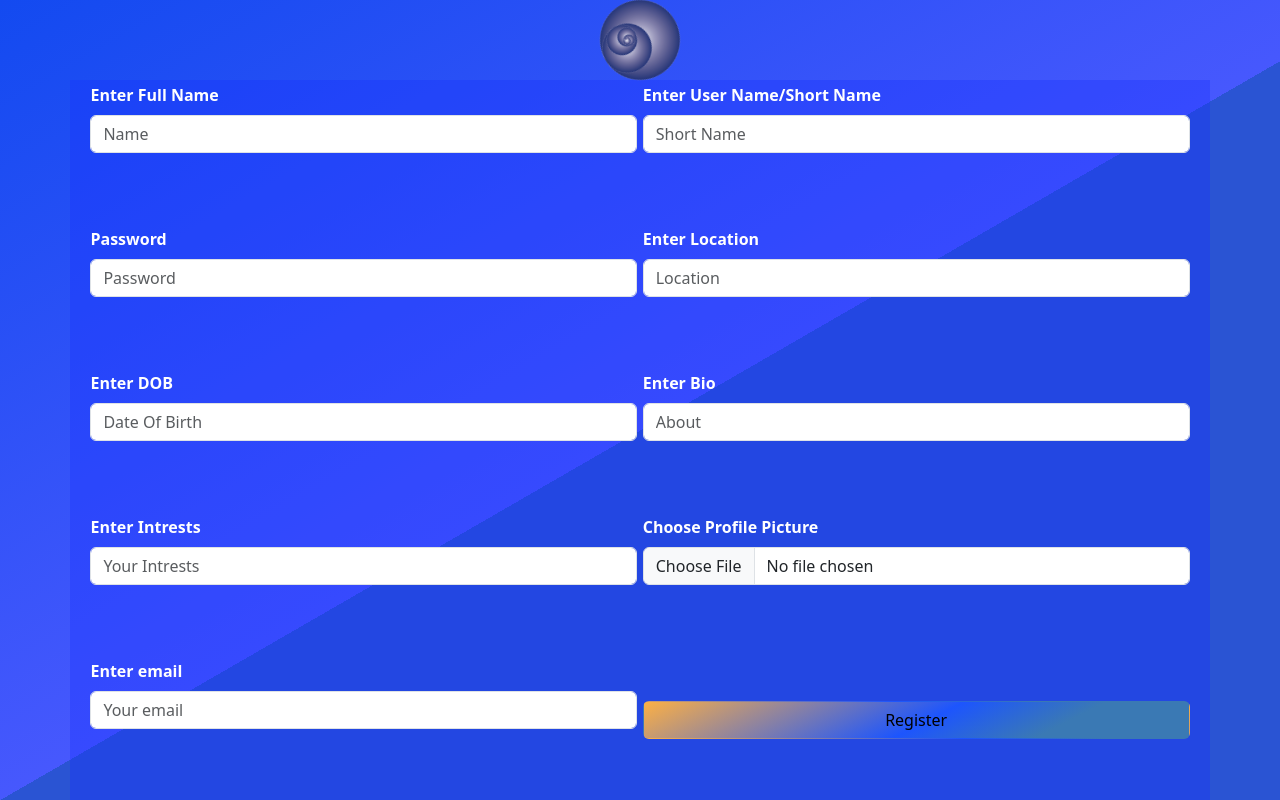
After one commit to DevaanshuSingh/Social_Software, a PHP site: page /signUp.php in a window 1280 px wide. The commit adds this page. Run offline with PHP 8.4, Linux system fonts and the light colour scheme.

Commit message:
Some More,

```diff
--- a/css/index.css
+++ b/css/signUp.css
@@ -30,7 +30,8 @@ body {
     height: 10%;
     /* border: 2px solid black; */
 }
-.logo >  img {
+
+.logo>img {
     max-width: 100%;
     max-height: 100%;
     object-fit: contain;
@@ -46,6 +47,7 @@ body {
         transform: rotate(360deg);
     }
 }
+
 .container {
     /* border: 2px solid red; */
     width: 100%;
@@ -58,12 +60,12 @@ body {
     z-index: 1;
 }
 
-.signup{
+.signup {
     height: 100%;
     width: 100vw;
 }
 
-form{
+form {
     /* background-color: red; */
     height: 100%;
     width: 100%;
@@ -75,7 +77,7 @@ form{
     font-weight: 800;
 }
 
-.single{
+.single {
     padding: 1%;
     gap: .5%;
     height: 20%;
@@ -87,15 +89,31 @@ form{
     /* border: 1px solid red; */
 }
 
-.btn{
+.btn {
     /* background: rgb(63,94,251);
     background: radial-gradient(circle, rgba(63,94,251,1) 0%, rgb(74, 137, 255) 100%); */
-    background-color: rgb(55, 73, 238);
+    /* background-color: rgb(55, 73, 238); */
+    background: rgb(58, 121, 180);
+    background: linear-gradient(333deg, rgba(58, 121, 180, 1) 25%, rgba(29, 85, 253, 1) 48%, rgba(252, 176, 69, 1) 100%);
     color: rgb(0, 0, 0);
     transition: all .8s ease;
+    width: 100%;
 
-    &:hover{
+    &:hover {
         background-color: rgb(34, 37, 236) !important;
-        color: white;
+        color: rgb(4, 0, 255);
     }
 }
+
+.col-6 {
+    /* background-color: black; */
+    height: 100%;
+}
+
+.button {
+    /* border: 1px solid red; */
+    /* height: 100%; */
+    display: flex;
+    align-items: center;
+    justify-content: center;
+}
--- /dev/null
+++ b/signUp.php
@@ -0,0 +1,90 @@
+<!DOCTYPE html>
+<html lang="en">
+
+<head>
+    <meta charset="UTF-8">
+    <meta name="viewport" content="width=device-width, initial-scale=1.0">
+    <title>Document</title>
+    <link href="https://cdn.jsdelivr.net/npm/bootstrap@5.3.3/dist/css/bootstrap.min.css" rel="stylesheet"
+        integrity="sha384-QWTKZyjpPEjISv5WaRU9OFeRpok6YctnYmDr5pNlyT2bRjXh0JMhjY6hW+ALEwIH" crossorigin="anonymous">
+    <link rel="stylesheet" href="./css/signUp.css">
+</head>
+
+<body>
+    <div class="logo">
+        <img src="codernaccotax.png" alt="">
+    </div>
+
+    <div class="container">
+
+        <div class="signup">
+            <form action="register.php" method="POST" enctype="multipart/form-data">
+                <div class="single col-12">
+                    <div class="mb-3 col-6">
+                        <label for="full-name" class="form-label">Enter Full Name</label>
+                        <input type="text" class="form-control" id="full-name" name="full-name" placeholder="Name"
+                            required>
+                    </div>
+                    <div class="mb-3 col-6">
+                        <label for="user-name" class="form-label">Enter User Name/Short Name</label>
+                        <input type="text" class="form-control" id="user-name" name="user-name" placeholder="Short Name"
+                            required>
+                    </div>
+                </div>
+
+                <div class="single col-12">
+                    <div class="mb-3 col-6">
+                        <label for="password" class="form-label">Password</label>
+                        <input type="password" class="form-control" id="password" name="user-password"
+                            placeholder="Password" required>
+                    </div>
+                    <div class="mb-3 col-6">
+                        <label for="location" class="form-label">Enter Location</label>
+                        <input type="text" class="form-control" id="location" name="location" placeholder="Location"
+                            required>
+                    </div>
+                </div>
+
+                <div class="single col-12">
+                    <div class="mb-3 col-6">
+                        <label for="dob" class="form-label">Enter DOB</label>
+                        <input type="text" class="form-control" id="dob" name="dob" placeholder="Date Of Birth"
+                            required>
+                    </div>
+                    <div class="mb-3 col-6">
+                        <label for="bio" class="form-label">Enter Bio</label>
+                        <input type="text" class="form-control" id="bio" name="bio" placeholder="About" required>
+                    </div>
+                </div>
+
+                <div class="single col-12">
+                    <div class="mb-3 col-6">
+                        <label for="intrests" class="form-label">Enter Intrests</label>
+                        <input type="text" class="form-control" id="intrests" name="intrests"
+                            placeholder="Your Intrests" required>
+                    </div>
+                    <div class="mb-3 col-6">
+                        <label for="picture" class="form-label"><strong>Choose Profile
+                                Picture</strong></label>
+                        <input type="file" class="form-control" id="picture" name="image" accept="image/*"
+                            capture="environment" placeholder="Profile Picture" required>
+                    </div>
+                </div>
+                <div class="single">
+                    <div class="mb-3 col-6">
+                        <label for="email" class="form-label">Enter email</label>
+                        <input type="text" class="form-control" id="email" name="email" placeholder="Your email"
+                            required>
+                    </div>
+
+                    <div class="mb-3 col-6 button">
+                        <button type="submit" class="btn">Register</button>
+                    </div>
+                </div>
+            </form>
+        </div>
+
+    </div>
+</body>
+
+</html>
```
Also changed, not shown: index.php (+12 -72 lines), register.php (+8 -4 lines).
